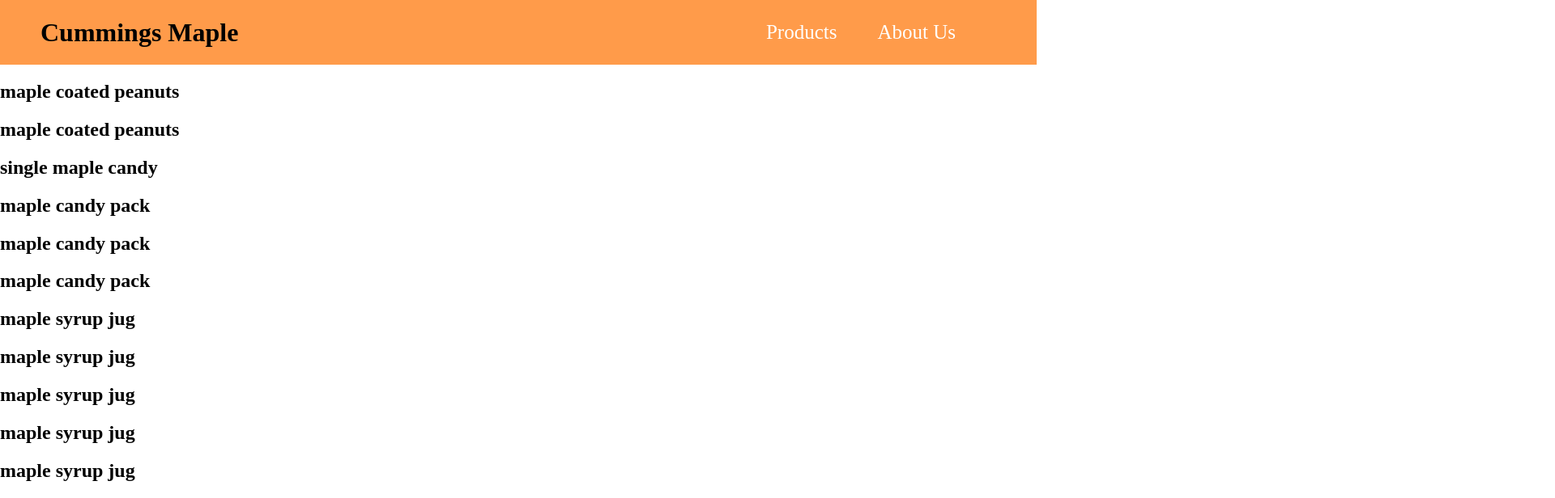
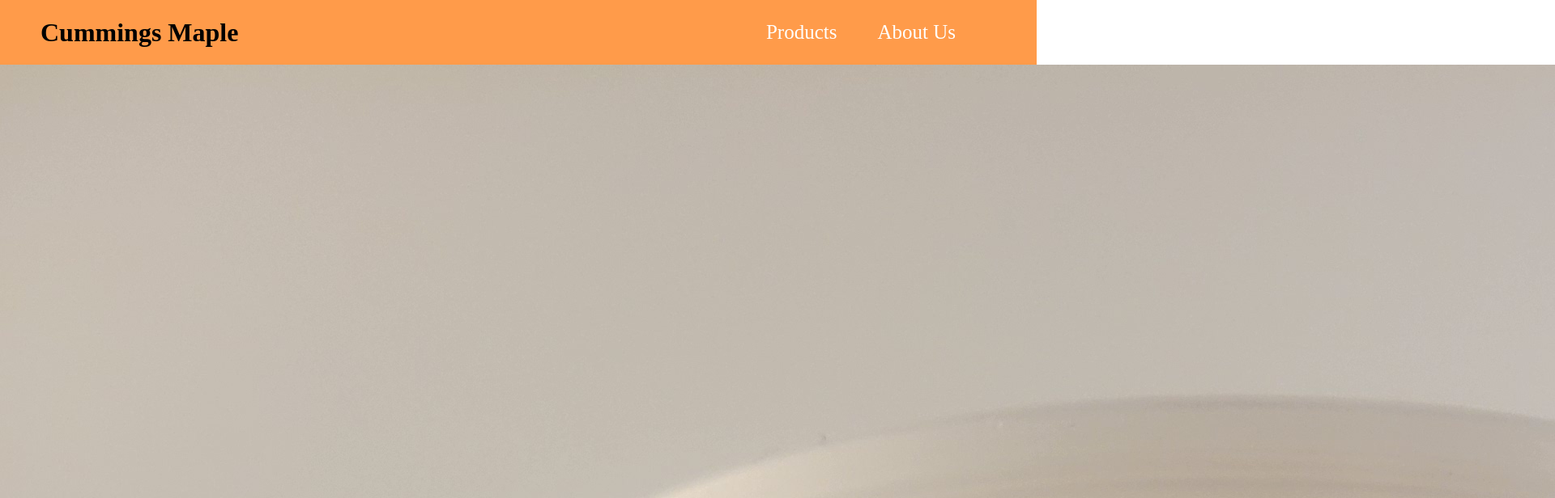
Before and after one commit to LaurenCummings/cummings-maple-vite, a React (Vite) app: page / in a window 1280 px wide. Shown: the top 616 px of the page at 81% size, 1920 px wide, since content can reach past the window. Built offline with nearby package versions, Linux system fonts and the light colour scheme.

Commit message:
added images

```diff
--- a/src/pages/Shop.jsx
+++ b/src/pages/Shop.jsx
@@ -6,6 +6,7 @@ function Shop() {
             {products.map((item) => {
                 return (
                     <div key={item.id} className="product">
+                        <img src={item.image} alt={item.name} />
                         <h2>{item.name}</h2>
                     </div>
                 )
```
